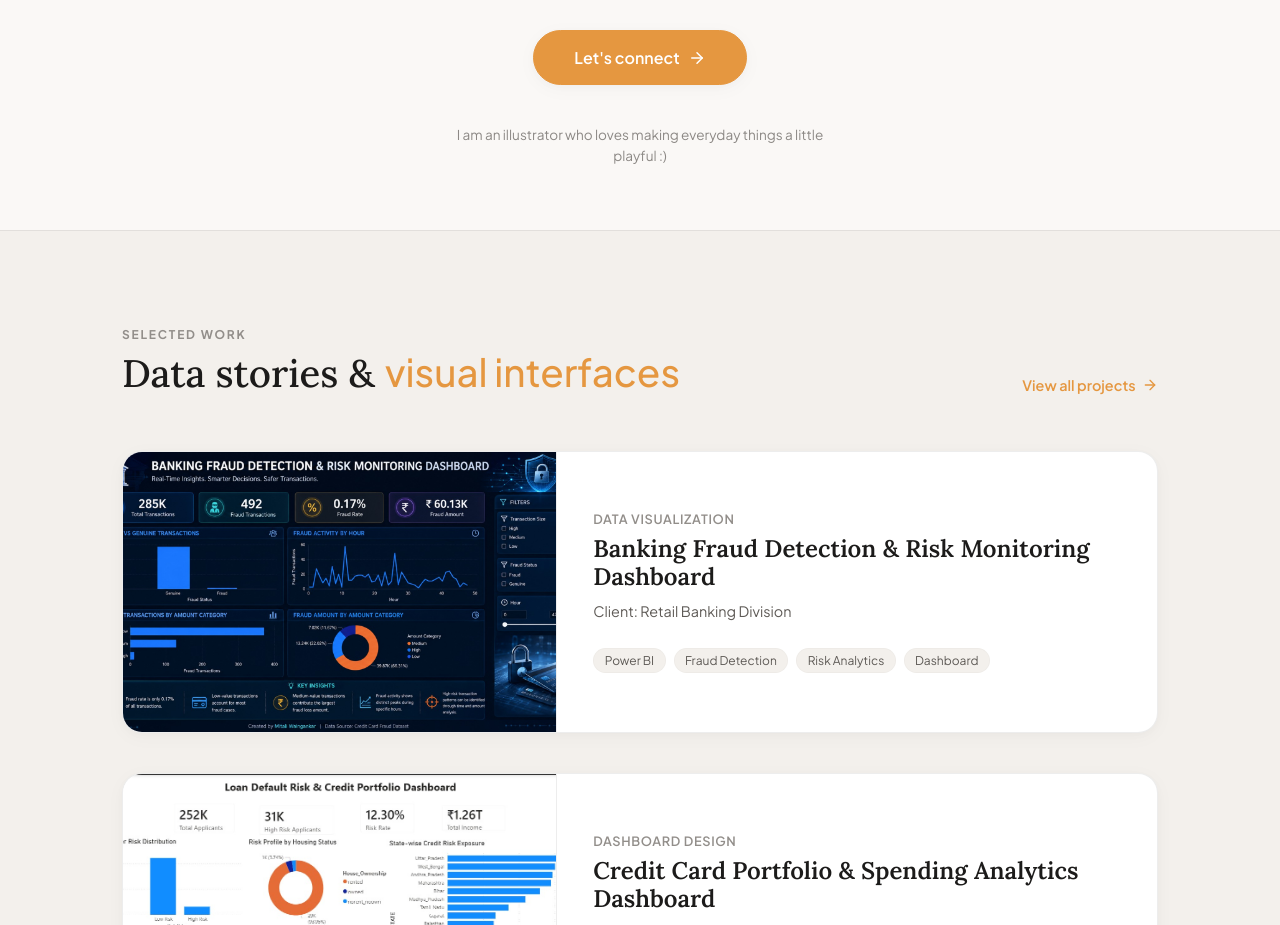
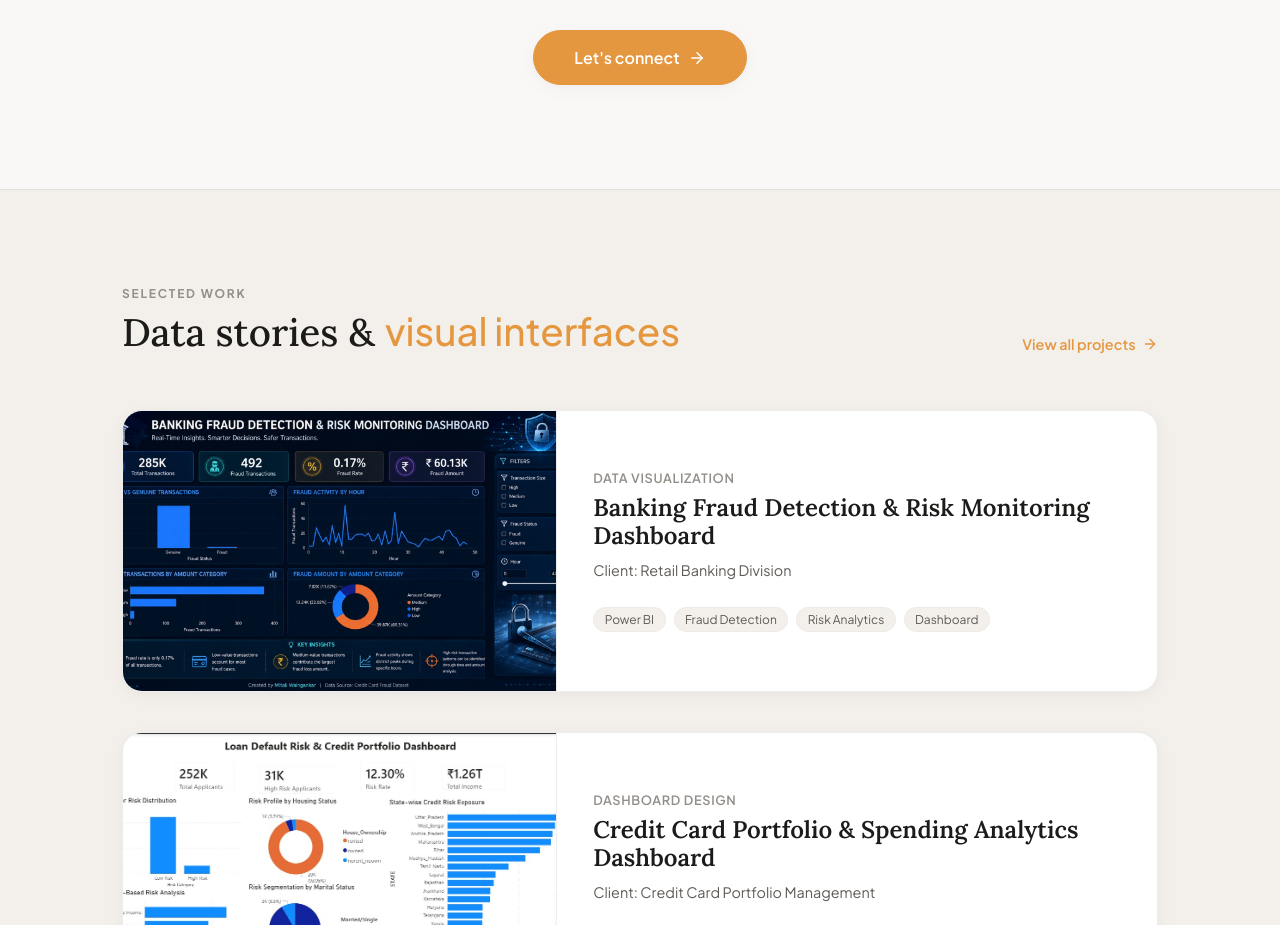
Before and after one commit to MohishPadave/mitali, a React (Vite) app: page / in a window 1280 px wide. Shown: the part 880-1805 px from the top of the page. Built offline with nearby package versions, Linux system fonts and the light colour scheme.

Commit message:
Remove illustrator subtext note from Home hero section

```diff
--- a/src/pages/Home.jsx
+++ b/src/pages/Home.jsx
@@ -198,20 +198,7 @@ export default function Home({ setActivePage }) {
             </button>
           </motion.div>
 
-          {/* Subtext note */}
-          <motion.p
-            initial={{ opacity: 0 }}
-            animate={{ opacity: 0.7 }}
-            transition={{ duration: 1, delay: 0.5 }}
-            style={{
-              fontSize: '0.85rem',
-              color: 'var(--text-secondary)',
-              maxWidth: '400px',
-              lineHeight: 1.5,
-            }}
-          >
-            I am an illustrator who loves making everyday things a little playful :)
-          </motion.p>
+
         </div>
       </section>
 
```
